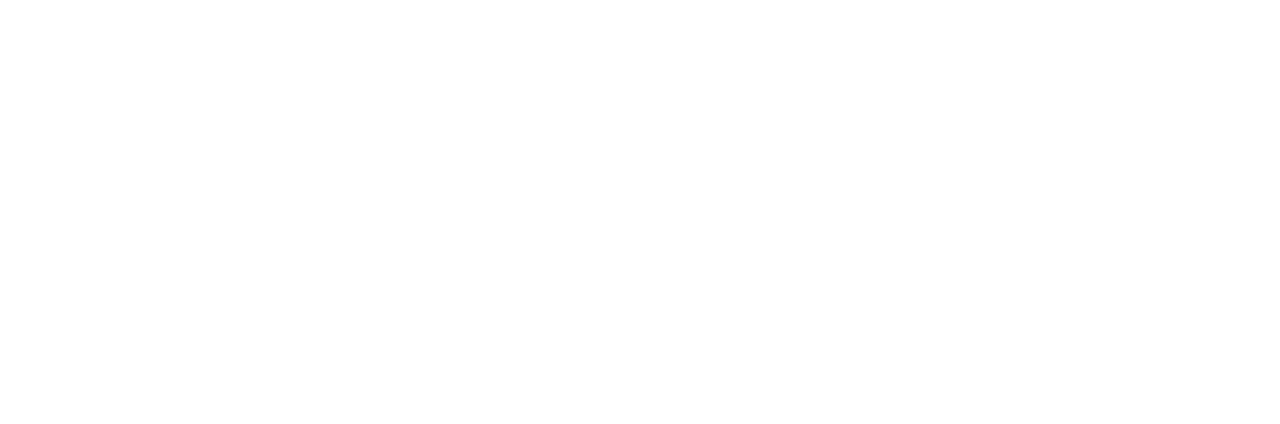
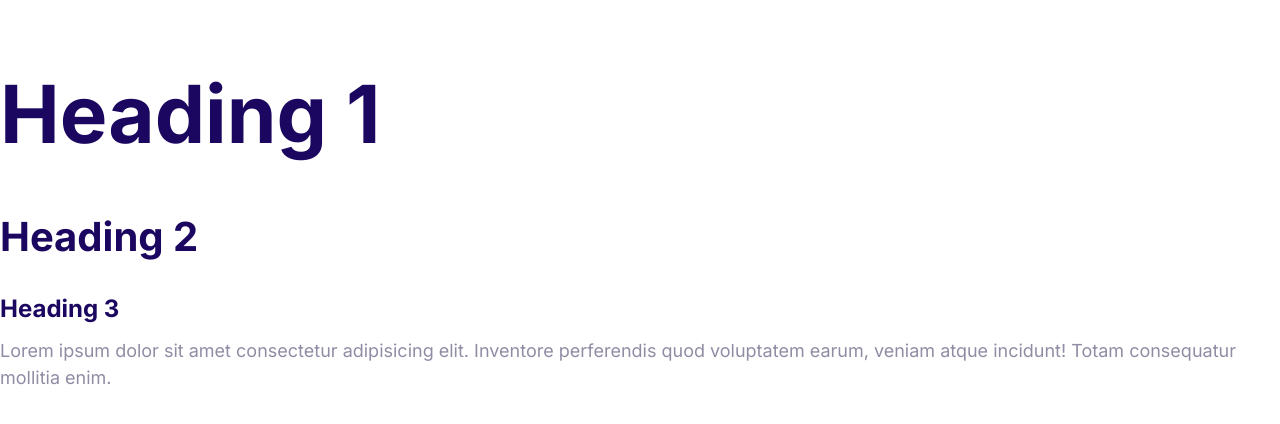
Before and after one commit to RKenny23/My-First-Site, a plain HTML site: page index.html in a window 1280 px wide. Drawn offline with Linux system fonts and the light colour scheme.

Commit message:
Define the styles for the fonts.

```diff
--- a/css/styles.css
+++ b/css/styles.css
@@ -5,3 +5,55 @@
   --color-headings: #1b0760;
   --color-body: #918ca4;
 }
+
+html {
+  font-size: 62.5%;
+}
+
+body {
+  font-family: Inter, Arial, Helvetica, sans-serif;
+  font-size: 2.4rem;
+  line-height: 1.5;
+  color: var(--color-body);
+}
+
+h1,
+h2,
+h3 {
+  color: var(--color-headings);
+  margin-bottom: 1rem;
+}
+
+h1 {
+  font-size: 7rem;
+}
+
+h2 {
+  font-size: 4rem;
+}
+
+h3 {
+  font-size: 3rem;
+}
+
+p {
+  margin-top: 0;
+}
+
+@media screen and (min-width: 1024px) {
+  body {
+    font-size: 1.8rem;
+  }
+
+  h1 {
+    font-size: 8rem;
+  }
+
+  h2 {
+    font-size: 4rem;
+  }
+
+  h3 {
+    font-size: 2.4rem;
+  }
+}
--- a/index.html
+++ b/index.html
@@ -5,11 +5,17 @@
     <meta http-equiv="X-UA-Compatible" content="IE=edge">
     <meta name="viewport" content="width=device-width, initial-scale=1.0">
     <title>Document</title>
+    <link rel="preconnect" href="https://fonts.googleapis.com">
+    <link rel="preconnect" href="https://fonts.gstatic.com" crossorigin>
+    <link href="https://fonts.googleapis.com/css2?family=Inter:wght@400;700&display=swap" rel="stylesheet">
     <link rel="stylesheet" href="css/normalize.css">
     <link rel="stylesheet" href="css/styles.css">
     <stylesheet></stylesheet>
 </head>
 <body>
-
+    <h1>Heading 1</h1>
+    <h2>Heading 2</h2>
+    <h3>Heading 3</h3>
+    <p>Lorem ipsum dolor sit amet consectetur adipisicing elit. Inventore perferendis quod voluptatem earum, veniam atque incidunt! Totam consequatur mollitia enim.</p>
 </body>
 </html>
```
